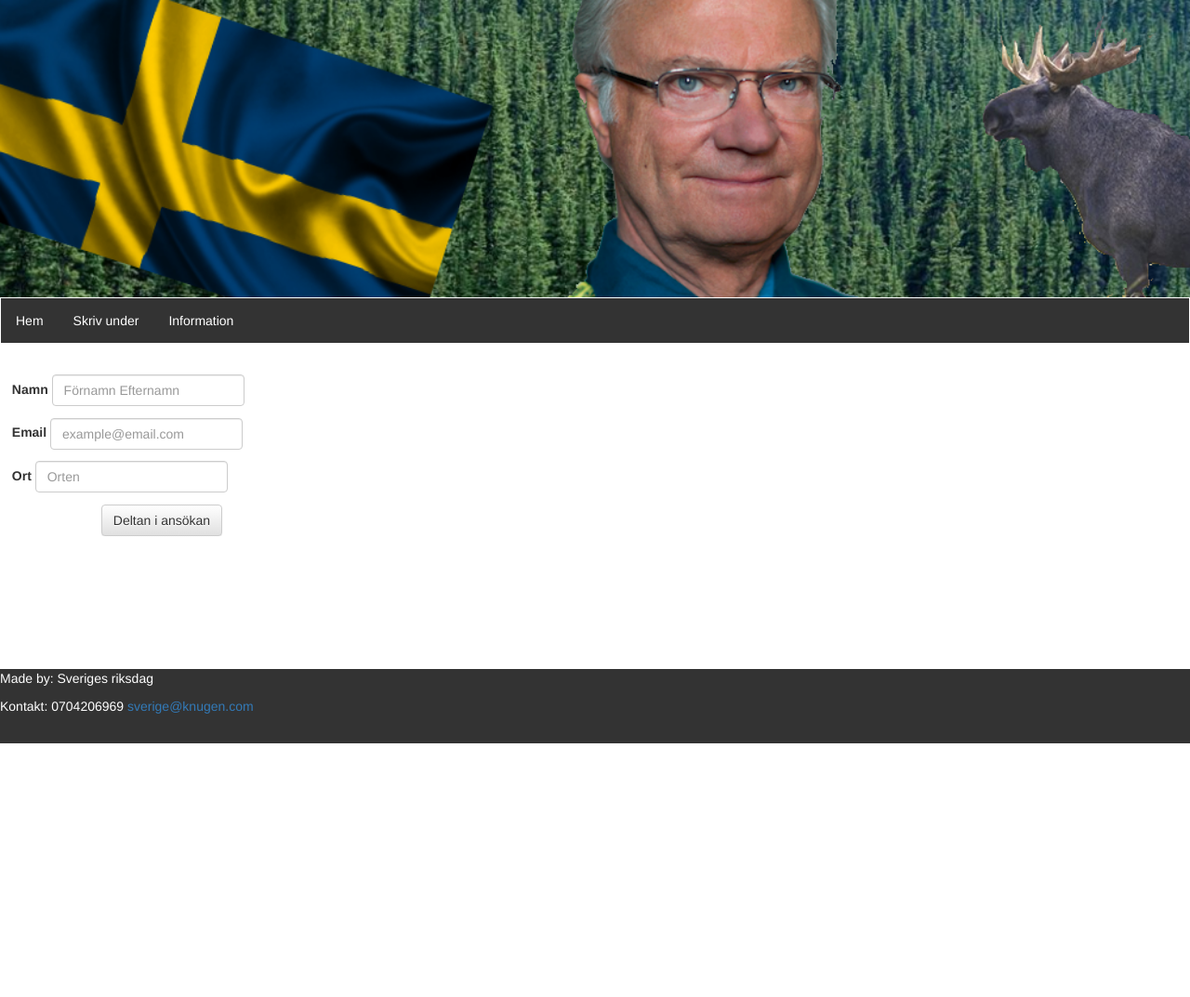
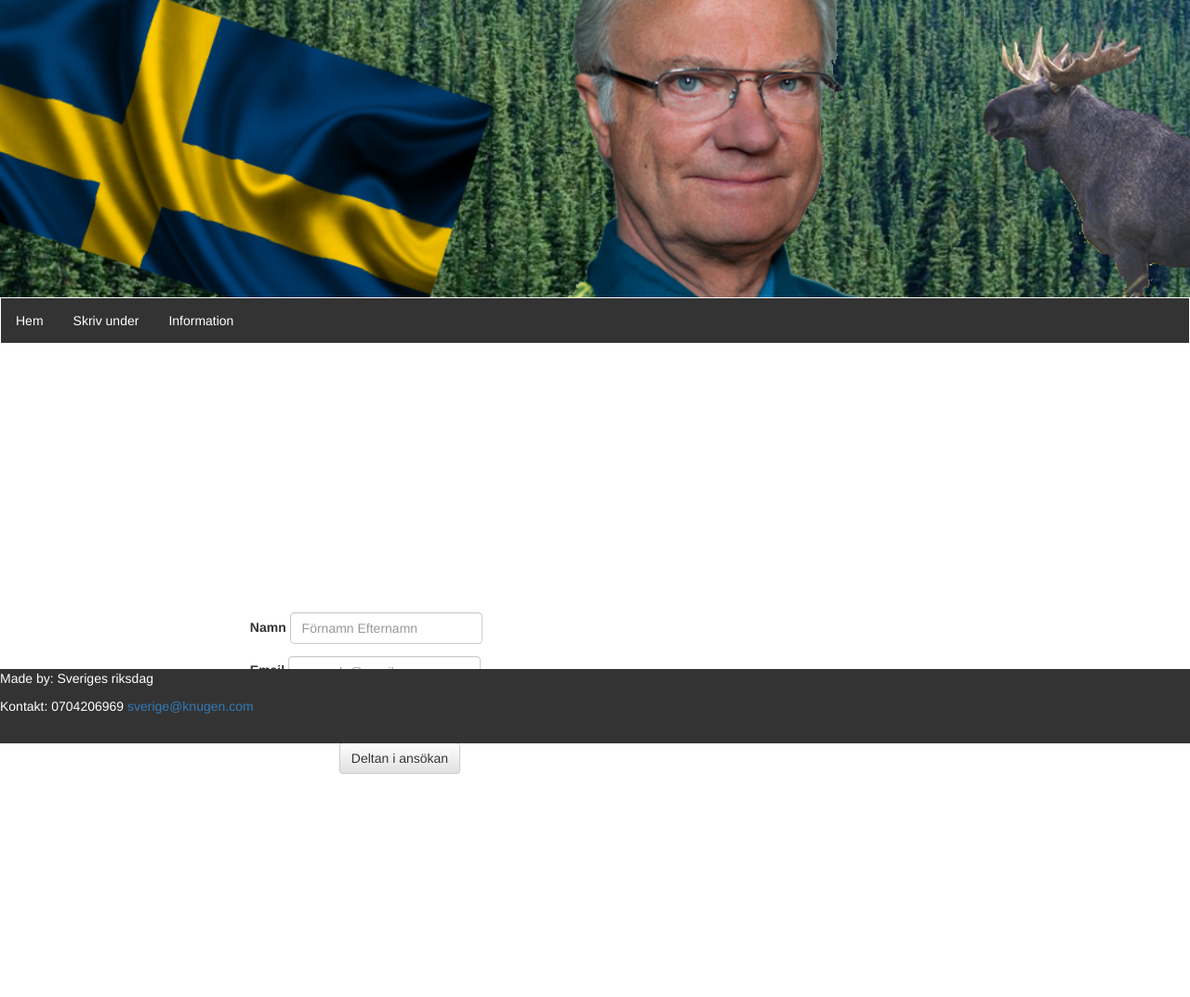
Before and after one commit to emgul/php_sida_1, a PHP site: page /vote.html in a window 1280 px wide. Shown: the top 1073 px of the page at 93% size. Before the commit the page ends 800 px from the top, so only its background shows below. Run offline with PHP 8.4, Linux system fonts and the light colour scheme.

Commit message:
margin 20%

```diff
--- a/Css/style.css
+++ b/Css/style.css
@@ -54,7 +54,7 @@ html, body {
 }
 .main {
     float: left;
-    margin: 0%;
+    margin: 20%;
     width: 50%;
 
     overflow: hidden;
```
